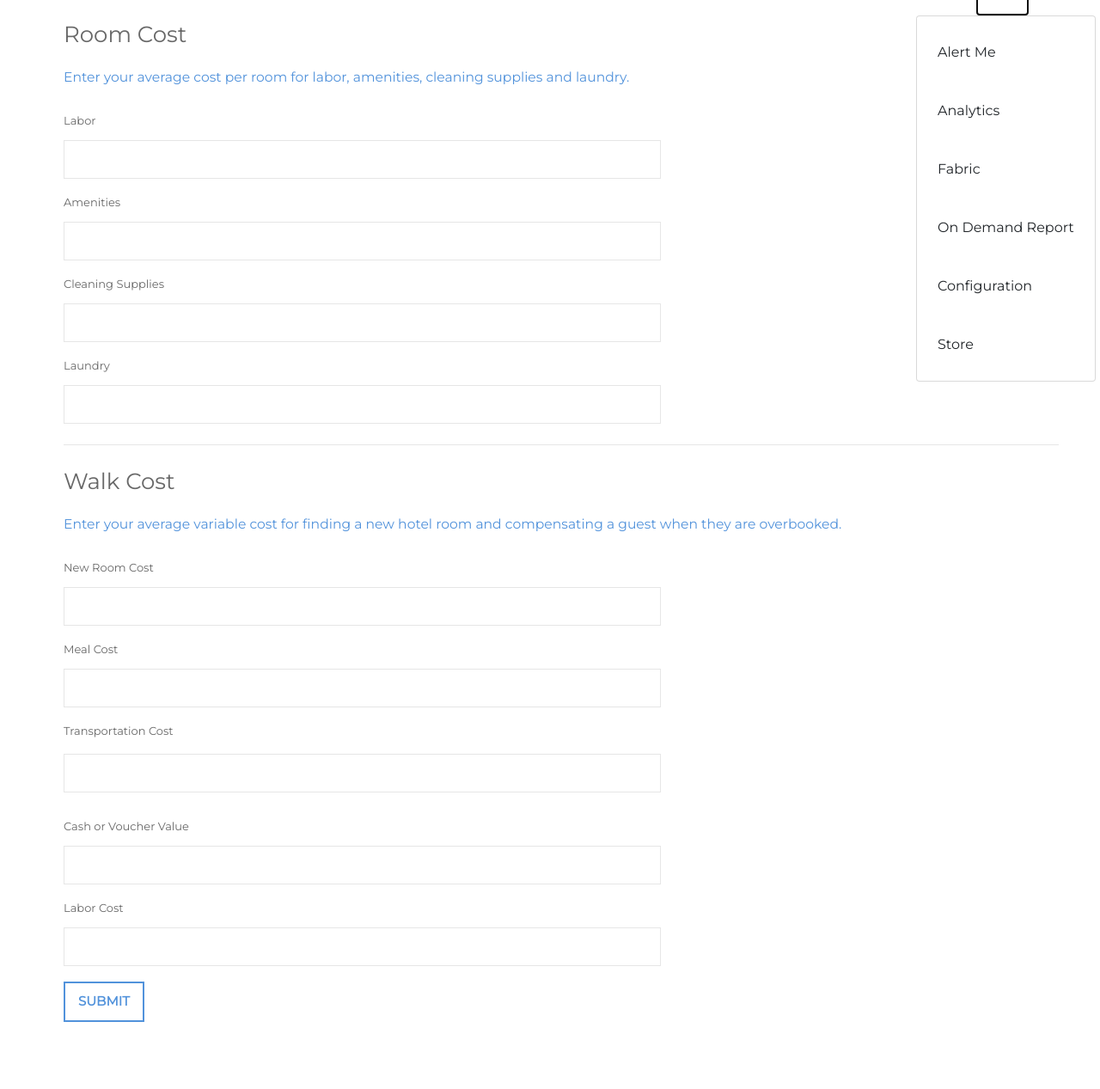
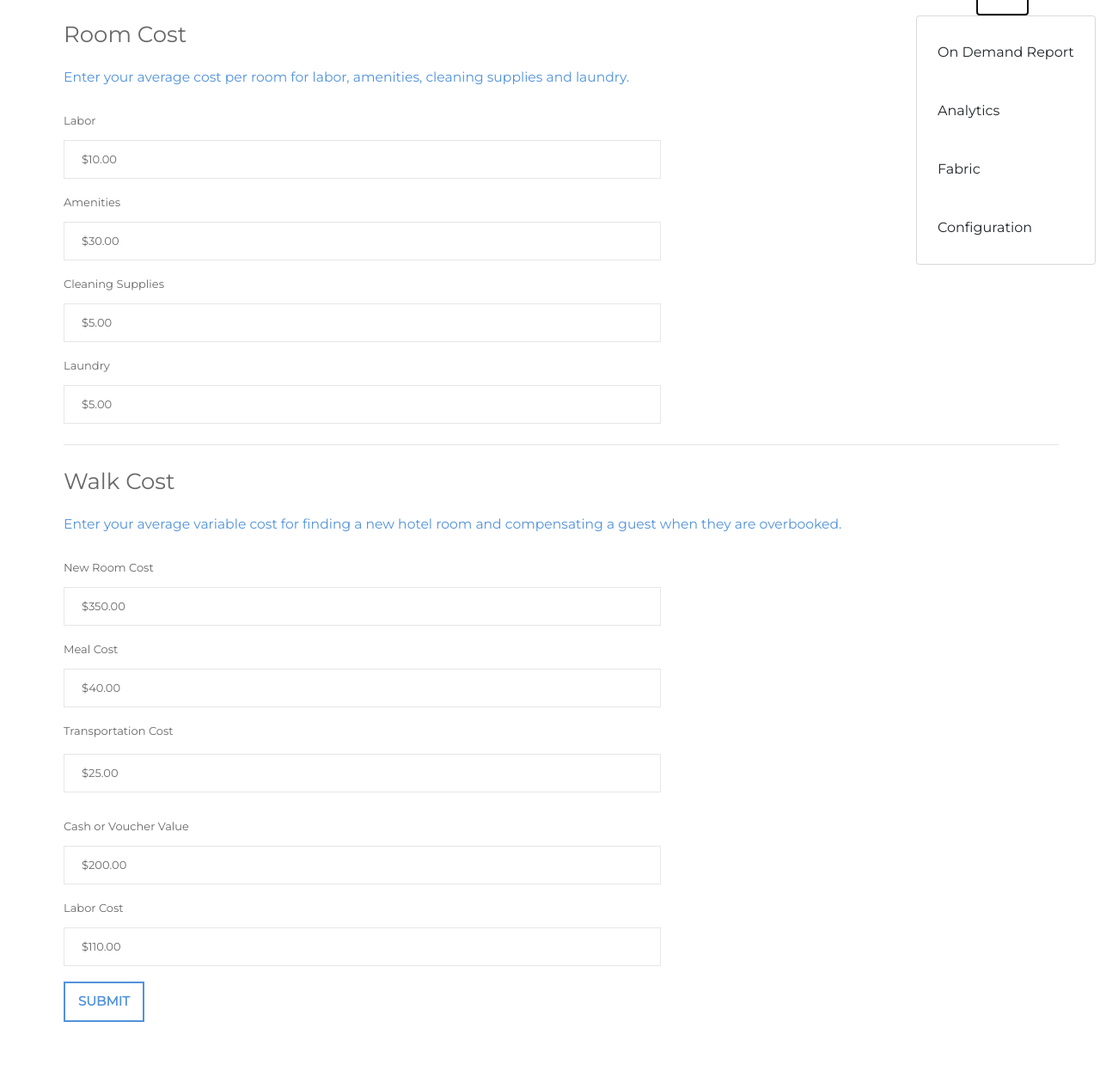
Before and after one commit to julianapeace/4C-Predictive-Analytics-for-Overbooking-Optimization, a Django app: template account/templates/form.html in a window 1280 px wide, after a click that opens the changed part. Shown: the part 60-1327 px from the top of the page at 86% size. Run offline with Django 3.2, Linux system fonts and the light colour scheme; the template is opened without the code that fills it, so the values that code supplies are empty; some libraries are stand-ins or nearby versions.

Commit message:
added demo video

```diff
--- a/account/static/js/script.js
+++ b/account/static/js/script.js
@@ -77,7 +77,7 @@ function logginButtonClicked() {
   var clientIdStr = "client_id=9654fdd7-e52e-4a8d-adcf-554d3f628b5c";
 
   // URI
-  var redirectUrl = mainURI;
+  var redirectUrl = graphURI;
   var redirectUri = redirectUrl; //encodeURIComponent(redirectUrl);
   var redirectUriStr = "&redirect_uri=".concat(redirectUri);
 
--- a/account/templates/base.html
+++ b/account/templates/base.html
@@ -37,12 +37,10 @@
            <g id="apps-list-icon" fill="#076180">
            </a>
            <div class="dropdown-menu" aria-labelledby="navbarDropdown">
-            <a class="dropdown-item" href="https://alertme.snapshot.travel">Alert Me</a>
-            <a class="dropdown-item" href="https://platform.snapshot.travel">Analytics</a>
+            <a class="dropdown-item" href="http://localhost:8000/form">On Demand Report</a>
+            <a class="dropdown-item" href="http://localhost:8000/graph">Analytics</a>
             <a class="dropdown-item" href="https://fabric.snapshot.travel">Fabric</a>
-            <a class="dropdown-item" href="https://ondemand.snapshot.travel/">On Demand Report</a>
-            <a class="dropdown-item" href="https://configuration.snapshot.travel">Configuration</a>
-            <a class="dropdown-item" href="https://store.snapshot.travel">Store</a>
+            <a class="dropdown-item" href="http://localhost:8000/graph2l">Configuration</a>
           </div>
         </div>
       </div>
--- a/account/templates/form.html
+++ b/account/templates/form.html
@@ -10,16 +10,16 @@
 	<div class="form-title"><h1 class="form">Room Cost</h1><h3 class="form">Enter your average cost per room for labor, amenities, cleaning supplies and laundry.</h3></div>
 	<div class="form-fields">
  <div class="form-data"><label class="form-label" for="labor">Labor</label><br>
-	 <input type="text" name="labor" id="labor" value=""><br></div>
+	 <input type="text" name="labor" id="labor" value="$10.00"><br></div>
 
   <div class="form-data"><label class="form-label" for="amenities">Amenities</label><br>
-	  <input type="text" name="amenities" id="amenities" value=""><br></div>
+	  <input type="text" name="amenities" id="amenities" value="$30.00"><br></div>
 
   <div class="form-data"><label class="form-label" for="cleaning_supplies">Cleaning Supplies</label><br>
-	  <input type="text" name="cleaning_supplies" id="cleaning_supplies" value=""><br></div>
+	  <input type="text" name="cleaning_supplies" id="cleaning_supplies" value="$5.00"><br></div>
 
   <div class="form-data"><label class="form-label" for="laundry">Laundry</label><br>
-	  <input type="text" name="laundry" id="laundry" value=""><br></div>
+	  <input type="text" name="laundry" id="laundry" value="$5.00"><br></div>
 
 </div>
 
@@ -32,26 +32,26 @@
  <div class="form-fields">
  	<div class="form-data">
  		<label class="form-label" for="room">New Room Cost</label><br>
-		<input type="text" name="room" id="room" value=""><br>
+		<input type="text" name="room" id="room" value="$350.00"><br>
 	</div>
 
    <div class="form-data">
    	<label class="form-label" for="meals">Meal Cost</label><br>
-	<input type="text" name="meals" id="meals" value=""><br>
+	<input type="text" name="meals" id="meals" value="$40.00"><br>
 	</div>
 
      <div class="form-data">
      <label class="form-label" for="transportation">Transportation Cost</label><br></div>
-	 <input type="text" name="transportation" id="transportation" value=""><br>
+	 <input type="text" name="transportation" id="transportation" value="$25.00"><br>
 	 </div>
 
   <div class="form-data">
   <label class="form-label" for="cash-value">Cash or Voucher Value</label><br>
-	  <input type="text" name="cash-value" id="cash-value" value=""><br></div>
+	  <input type="text" name="cash-value" id="cash-value" value="$200.00"><br></div>
 
 <div class="form-data">
   <label class="form-label" for="desk-labor">Labor Cost</label><br>
- <input type="text" name="labor" id="desk-labor" value=""><br>
+ <input type="text" name="labor" id="desk-labor" value="$110.00"><br>
 	</div>
  <div class="form-submit">
 	 <a class="myButton" href="/graph2">Submit</a>
```
Also changed, not shown: index.html (deleted, +0 -51 lines), 1 other file.
